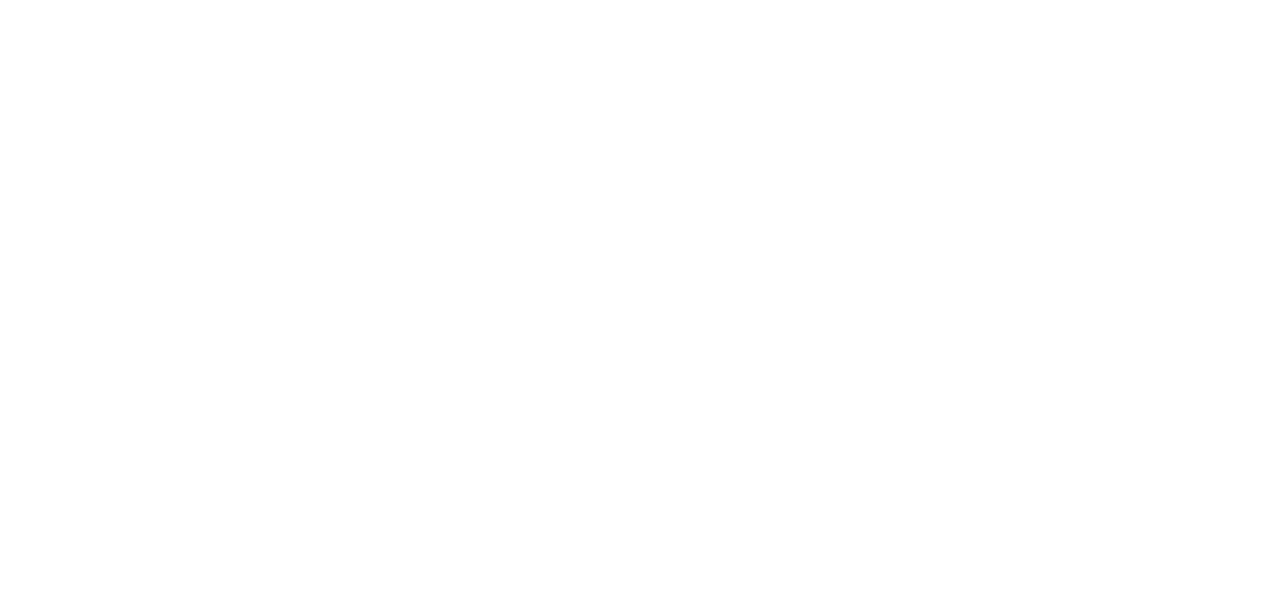
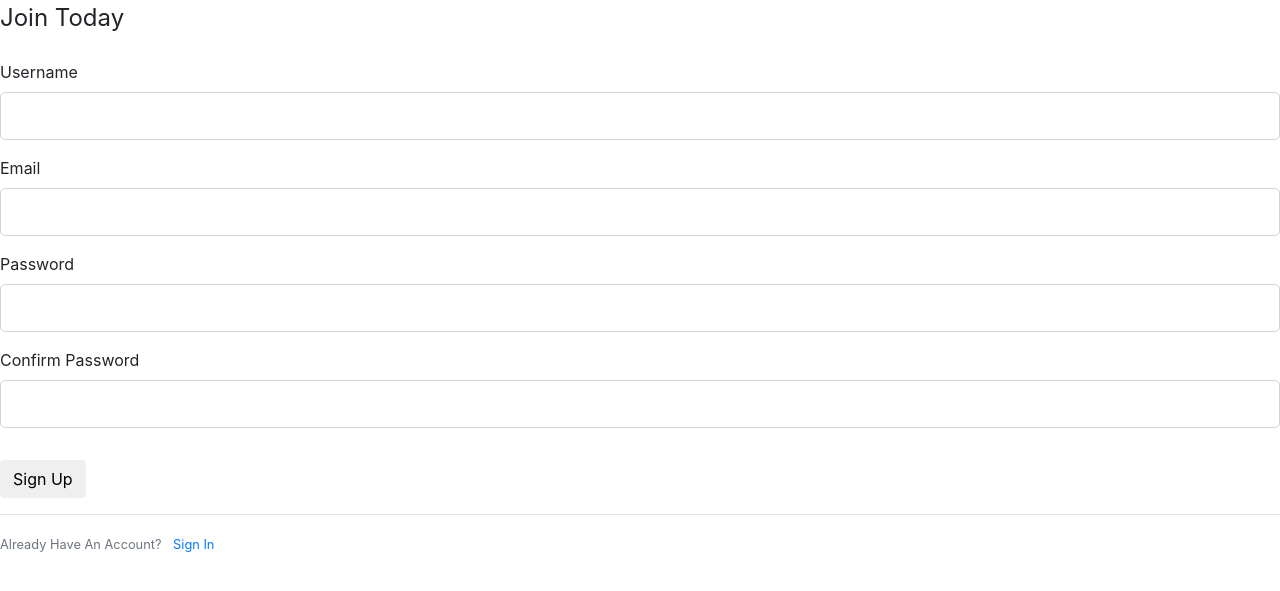
Before and after one commit to twofactorlabs/mojitobooks-backend, a Flask app: page /register in a window 1280 px wide. Before the commit the part shown is empty. Shown: the top 591 px of the page. Run offline with Flask 2, Linux system fonts and the light colour scheme; some libraries are stand-ins or nearby versions.

Commit message:
update register logic

```diff
--- a/deckslash/deckslash.py
+++ b/deckslash/deckslash.py
@@ -1,4 +1,4 @@
-from flask import Flask, render_template, url_for
+from flask import Flask, render_template, url_for, flash, redirect
 from forms import RegistrationForm, LoginForm
 
 app = Flask(__name__)
@@ -9,9 +9,12 @@ app.config['SECRET_KEY'] = 'c24170e00d0368506c875c08b016f5b9'
 def home() -> 'html':
     return render_template('index.html', title='Welcome')
 
-@app.route('/register')
+@app.route('/register', methods=['GET', 'POST'])
 def register():
     form = RegistrationForm()
+    if form.validate_on_submit():
+        flash(f'Account created for {form.username.data}!', 'success')
+        return redirect(url_for('home'))
     return render_template('register.html', title='Register', form=form)
 
 @app.route('/login')
--- a/deckslash/templates/base.html
+++ b/deckslash/templates/base.html
@@ -21,7 +21,15 @@
       <header>
 
       </header>
-
+        {% with messages = get_flashed_messages(with_categories=True) %}
+          {% if messages %}
+            {% for category, message in messages %}
+              <div class="alert alert-{{ category }}">
+                {{ message }}
+              </div>
+            {% endfor %}
+          {% endif %}
+        {% endwith %}
         {% block content %}
 
         {% endblock %}
--- a/deckslash/templates/register.html
+++ b/deckslash/templates/register.html
@@ -0,0 +1,73 @@
+{% extends "base.html" %}
+{% block content %}
+    <!-- custom classes: content-section. The rest are bootstrap classes  -->
+    <div class="content-section">
+        <form method="POST" action="">
+            {{ form.hidden_tag() }}
+            <fieldset class="form-group">
+                <legend class="boder-bottom mb-4">Join Today</legend>
+                <div class="form-group">
+                    {{ form.username.label(class="form-control-label") }}
+
+                    {% if form.username.errors %}
+                        {{ form.username(class="form-control form-control-lg") }}
+                        <div class="invalid-feedback d-block">
+                            {% for error in form.username.errors %}
+                                <span>{{ error }}</span>
+                            {% endfor %}
+                        </div>
+                    {% else %}
+                        {{ form.username(class="form-control form-control-lg") }}
+                    {% endif %}
+                </div>
+                <div class="form-group">
+                        {{ form.email.label(class="form-control-label") }}
+                        {% if form.email.errors %}
+                            {{ form.email(class="form-control form-control-lg") }}
+                            <div class="invalid-feedback d-block">
+                                {% for error in form.email.errors %}
+                                    <span>{{ error }}</span>
+                                {% endfor %}
+                            </div>
+                        {% else %}
+                            {{ form.email(class="form-control form-control-lg") }}
+                        {% endif %}
+                </div>
+                <div class="form-group">
+                        {{ form.password.label(class="form-control-label") }}
+                        {% if form.password.errors %}
+                            {{ form.password(class="form-control form-control-lg") }}
+                            <div class="invalid-feedback d-block">
+                                {% for error in form.password.errors %}
+                                    <span>{{ error }}</span>
+                                {% endfor %}
+                            </div>
+                    {% else %}
+                        {{ form.password(class="form-control form-control-lg") }}
+                    {% endif %}
+                </div>
+                <div class="form-group">
+                        {{ form.confirm_password.label(class="form-control-label") }}
+                        {% if form.confirm_password.errors %}
+                            {{ form.confirm_password(class="form-control form-control-lg") }}
+                            <div class="invalid-feedback d-block">
+                                {% for error in form.confirm_password.errors %}
+                                    <span>{{ error }}</span>
+                                {% endfor %}
+                            </div>
+                    {% else %}
+                        {{ form.confirm_password(class="form-control form-control-lg") }}
+                    {% endif %}
+                </div>
+            </fieldset>
+            <div class="form-group">
+                {{ form.submit(class="btn btn-outlint-info")}}
+            </div>
+        </form>
+    </div>
+    <div class="border-top pt-3">
+        <small class="text-muted">
+            Already Have An Account? <a class="ml-2" href="{{ url_for('login')}}">Sign In</a>
+        </small>
+    </div>
+{% endblock content %}
```
